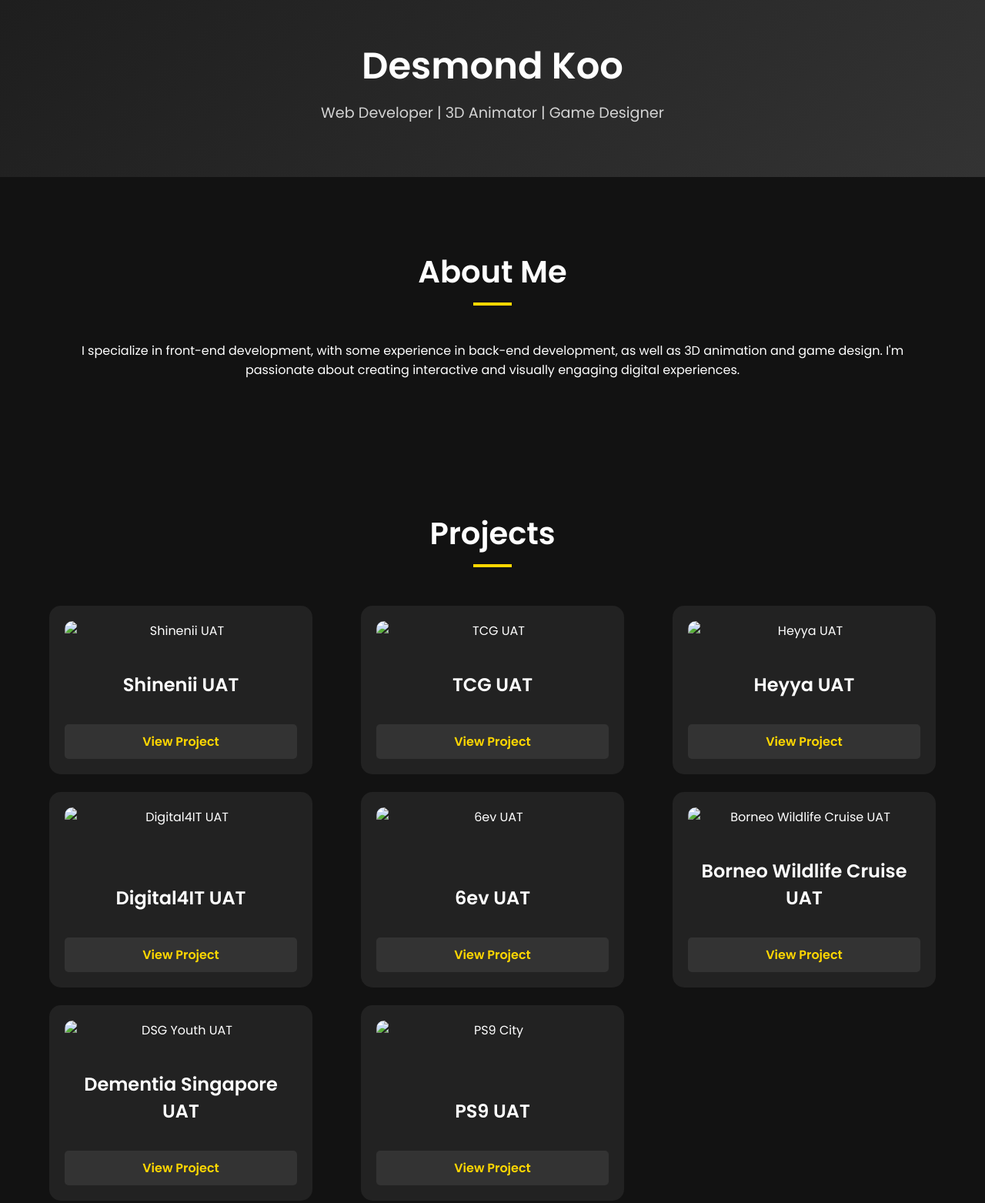
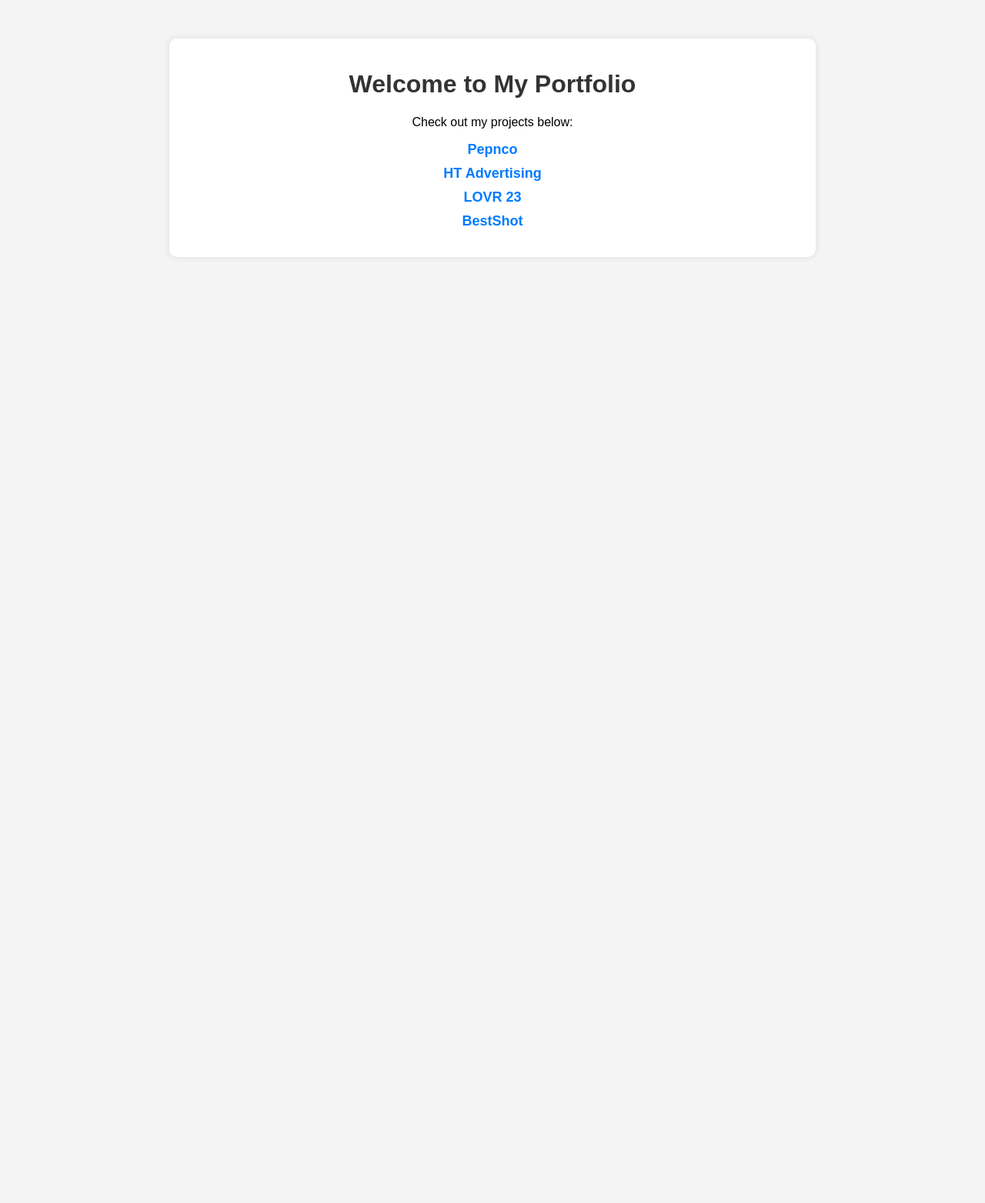
Before and after one commit to LohYanXuan/yanxuan, a plain HTML site: page index.html in a window 1280 px wide. Shown: the whole page at 77% size. After the commit the page ends 800 px from the top, so only its background shows below. Drawn offline with Linux system fonts and the light colour scheme.

Commit message:
Update index.html

```diff
--- a/index.html
+++ b/index.html
@@ -3,164 +3,54 @@
 <head>
     <meta charset="UTF-8">
     <meta name="viewport" content="width=device-width, initial-scale=1.0">
-  <title>Desmond Koo - Portfolio</title>
-  <link rel="stylesheet" href="styles.css">
-  <link href="https://fonts.googleapis.com/css2?family=Poppins:wght@300;400;600&display=swap" rel="stylesheet">
+    <title>My Portfolio</title>
     <style>
         body {
-      font-family: 'Poppins', sans-serif;
+            font-family: Arial, sans-serif;
             margin: 0;
-      background: #121212;
-      color: #ffffff;
+            padding: 0;
+            background-color: #f4f4f4;
+            text-align: center;
         }
         .container {
-      width: 90%;
-      max-width: 1200px;
-      margin: auto;
+            max-width: 800px;
+            margin: 50px auto;
+            background: white;
+            padding: 20px;
+            border-radius: 10px;
+            box-shadow: 0 0 10px rgba(0, 0, 0, 0.1);
         }
-    header {
-      text-align: center;
-      padding: 50px 0;
-      background: linear-gradient(135deg, #1e1e1e, #333333);
+        h1 {
+            color: #333;
         }
-    header h1 {
-      font-size: 3rem;
-      margin: 0;
-      font-weight: 600;
+        ul {
+            list-style: none;
+            padding: 0;
         }
-    header p {
-      font-size: 1.2rem;
-      margin-top: 10px;
-      opacity: 0.8;
+        li {
+            margin: 10px 0;
         }
-    .section {
-      padding: 60px 0;
-      text-align: center;
+        a {
+            text-decoration: none;
+            color: #007BFF;
+            font-size: 18px;
+            font-weight: bold;
         }
-    .section h2 {
-      font-size: 2.5rem;
-      margin-bottom: 20px;
-      position: relative;
-      display: inline-block;
-    }
-    .section h2::after {
-      content: '';
-      width: 50px;
-      height: 4px;
-      background: #ffd700;
-      display: block;
-      margin: 10px auto;
-    }
-    .projects {
-      display: grid;
-      grid-template-columns: repeat(auto-fit, minmax(300px, 1fr));
-      gap: 63px;
-      margin-top: 20px;
-    }
-    .card {
-      background: #222;
-      padding: 20px;
-      border-radius: 15px;
-      transition: transform 0.3s, box-shadow 0.3s;
-      display: flex;
-      flex-direction: column;
-      justify-content: space-between;
-      height: 100%;
-    }
-    .card:hover {
-      transform: translateY(-5px);
-      box-shadow: 0px 10px 20px rgba(255, 215, 0, 0.2);
-    }
-    .card img {
-      width: 100%;
-      border-radius: 10px;
-    }
-    .card h3 {
-      margin-top: auto;
-      font-size: 1.5rem;
-      text-align: center;
-    }
-    .card a {
-      display: block;
-      text-decoration: none;
-      color: #ffd700;
-      font-weight: 600;
-      text-align: center;
-      margin-top: 10px;
-      padding: 10px;
-      background: #333;
-      border-radius: 5px;
-    }
-    footer {
-      text-align: center;
-      padding: 20px;
-      background: #1e1e1e;
+        a:hover {
+            color: #0056b3;
         }
     </style>
 </head>
 <body>
-
-<header>
     <div class="container">
-    <h1>Desmond Koo</h1>
-    <p>Web Developer | 3D Animator | Game Designer</p>
+        <h1>Welcome to My Portfolio</h1>
+        <p>Check out my projects below:</p>
+        <ul>
+            <li><a href="https://www.pepnco.com.sg/" target="_blank">Pepnco</a></li>
+            <li><a href="https://htadvertising.com.sg/product/transparent-lcd-glass-showcase" target="_blank">HT Advertising</a></li>
+            <li><a href="https://uat.lovr23.pepnco.com.sg/" target="_blank">LOVR 23</a></li>
+            <li><a href="https://www.bestshot.sg/" target="_blank">BestShot</a></li>
+        </ul>
     </div>
-</header>
-
-<section class="section">
-  <div class="container">
-    <h2>About Me</h2>
-    <p>I specialize in front-end development, with some experience in back-end development, as well as 3D animation and game design. I'm passionate about creating interactive and visually engaging digital experiences.</p>
-  </div>
-</section>
-
-<section class="section">
-  <div class="container">
-    <h2>Projects</h2>
-    <div class="projects">
-      <div class="card">
-        <img src="shine-logo.png" alt="Shinenii UAT">
-        <h3>Shinenii UAT</h3>
-        <a href="https://uat.shinenii.pepnco.com.sg/" target="_blank">View Project</a>
-      </div>
-      <div class="card">
-        <img src="tcg-logo.png" alt="TCG UAT">
-        <h3>TCG UAT</h3>
-        <a href="https://uat.tcg.pepnco.com.sg/" target="_blank">View Project</a>
-      </div>
-      <div class="card">
-        <img src="heyya-logo.png" alt="Heyya UAT">
-        <h3>Heyya UAT</h3>
-        <a href="https://uat.heyya.sg/" target="_blank">View Project</a>
-      </div>
-      <div class="card">
-        <img src="d4-logo.png" alt="Digital4IT UAT">
-        <h3>Digital4IT UAT</h3>
-        <a href="https://uat.digital4it.co/" target="_blank">View Project</a>
-      </div>
-      <div class="card">
-        <img src="6ev-logo.png" alt="6ev UAT">
-        <h3>6ev UAT</h3>
-        <a href="https://uat.6ev.dev/" target="_blank">View Project</a>
-      </div>
-      <div class="card">
-        <img src="bwc-logo.png" alt="Borneo Wildlife Cruise UAT">
-        <h3>Borneo Wildlife Cruise UAT</h3>
-        <a href="https://uat.borneowildlifecruise.com/" target="_blank">View Project</a>
-      </div>
-       <div class="card">
-        <img src="dsg-logo.png" alt="DSG Youth UAT">
-        <h3>Dementia Singapore UAT</h3>
-        <a href="https://uat.www.youthsfordementia.sg/" target="_blank">View Project</a>
-      </div>
-       <div class="card">
-        <img src="ps9-logo.png" alt="PS9 City">
-        <h3>PS9 UAT</h3>
-        <a href="https://ps9city.esoft8888.com/" target="_blank">View Project</a>
-      </div>
-    </div>
-  </div>
-</section>
-
 </body>
 </html>
```
Lines whose indentation alone changed are shown as unchanged.
